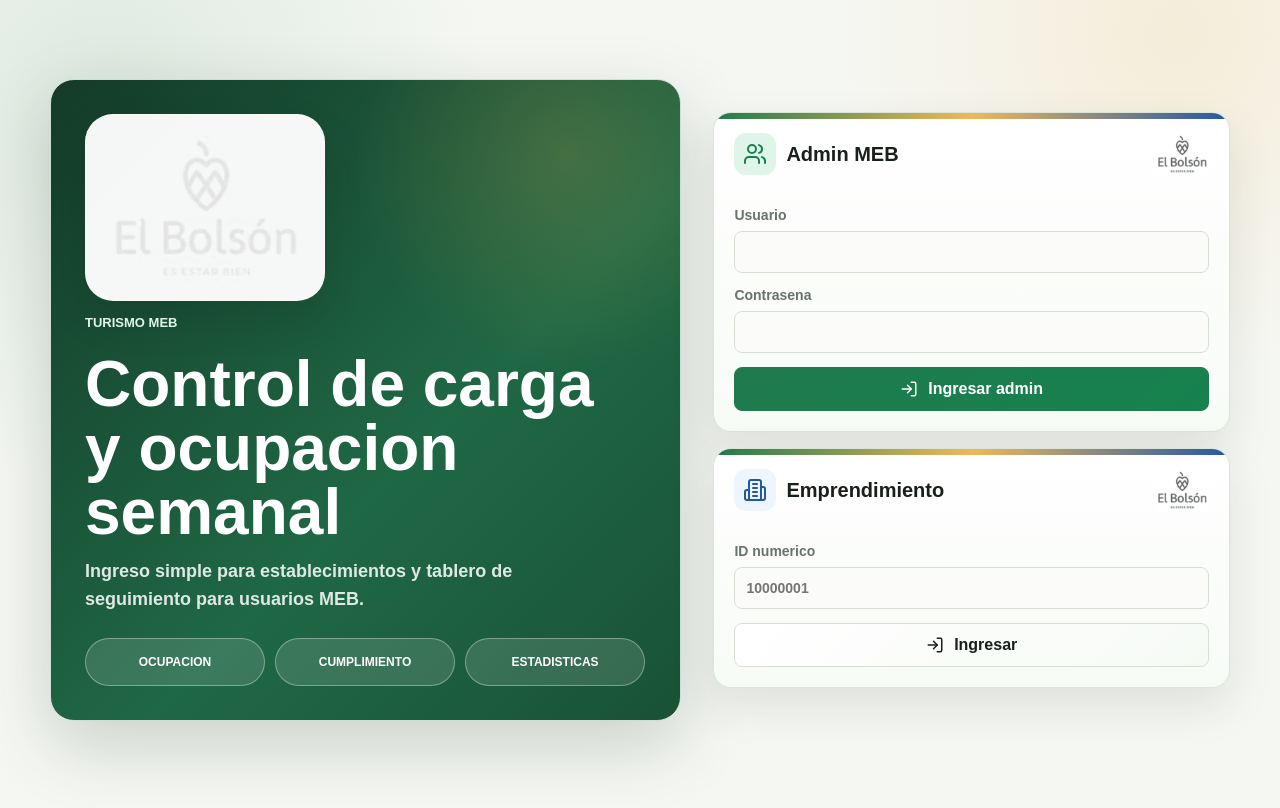
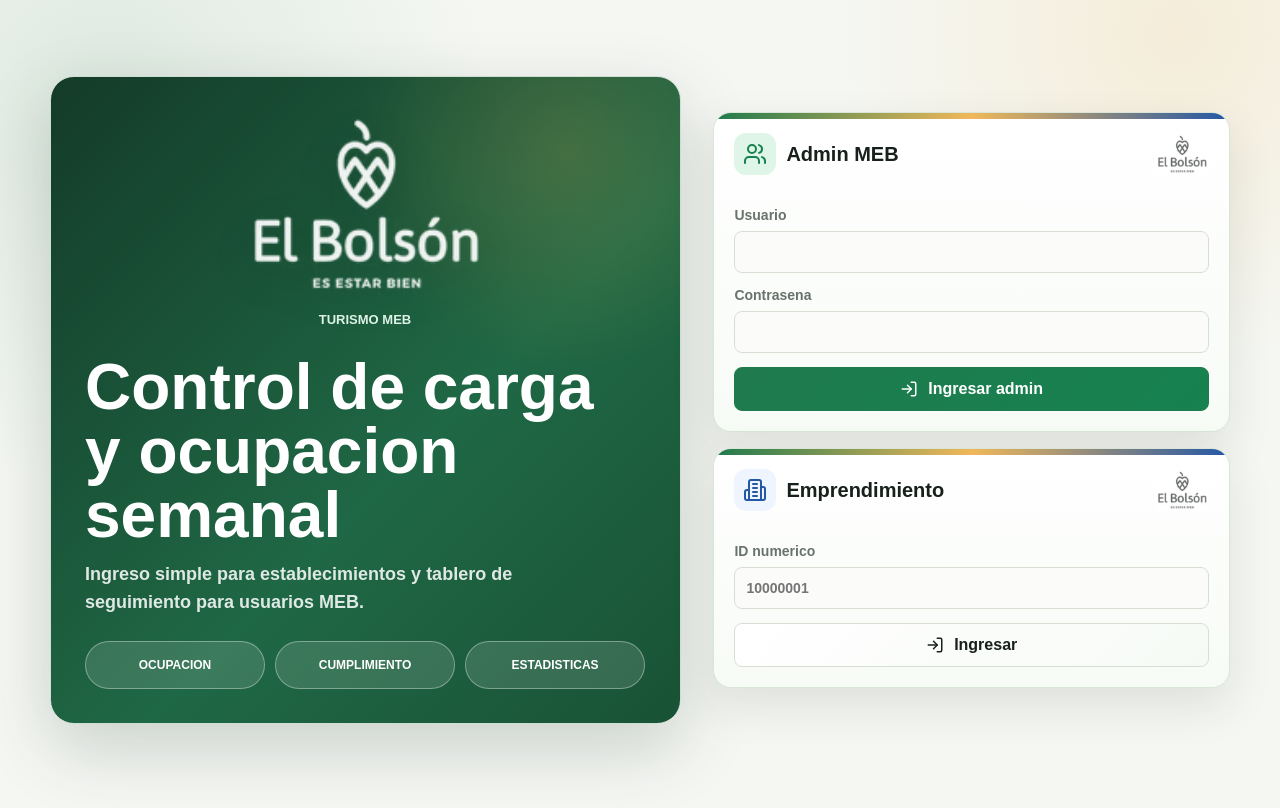
Before and after one commit to Municipalidad-El-Bolson/Turismo, a Next.js app in the folder frontend/: page / in a window 1280 px wide. Shown: the top 808 px of the page. Built offline with nearby package versions, Linux system fonts and the light colour scheme.

Commit message:
Blend login logo into green hero

```diff
--- a/frontend/app/globals.css
+++ b/frontend/app/globals.css
@@ -86,19 +86,17 @@
 
 .brand-lockup {
   display: grid;
-  gap: 14px;
-  justify-items: start;
-  margin-bottom: 12px;
+  gap: 16px;
+  justify-items: center;
+  max-width: 560px;
+  margin-bottom: 18px;
 }
 
 .hero-logo {
-  width: min(240px, 60vw);
-  max-height: 190px;
-  border: 1px solid rgba(255, 255, 255, 0.38);
-  border-radius: 28px;
-  background: rgba(255, 255, 255, 0.96);
-  padding: 18px;
-  box-shadow: 0 18px 36px rgba(14, 42, 28, 0.2);
+  width: min(250px, 62vw);
+  max-height: 210px;
+  filter: brightness(0) invert(1) drop-shadow(0 12px 24px rgba(12, 32, 22, 0.26));
+  opacity: 0.94;
 }
 
 .eyebrow {
@@ -1725,7 +1723,7 @@
   }
 
   .hero-logo {
-    width: min(190px, 70vw);
+    width: min(210px, 70vw);
   }
 
   .login-highlight-grid {
```
